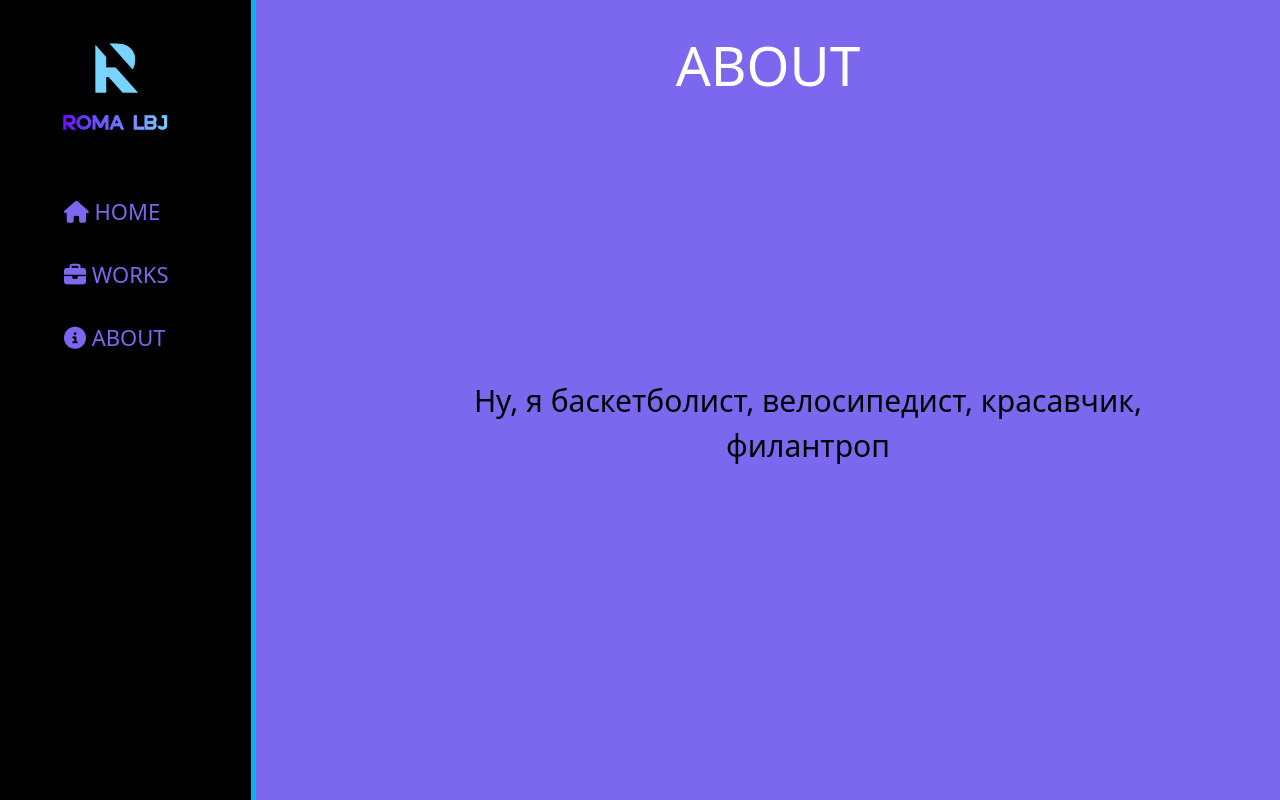
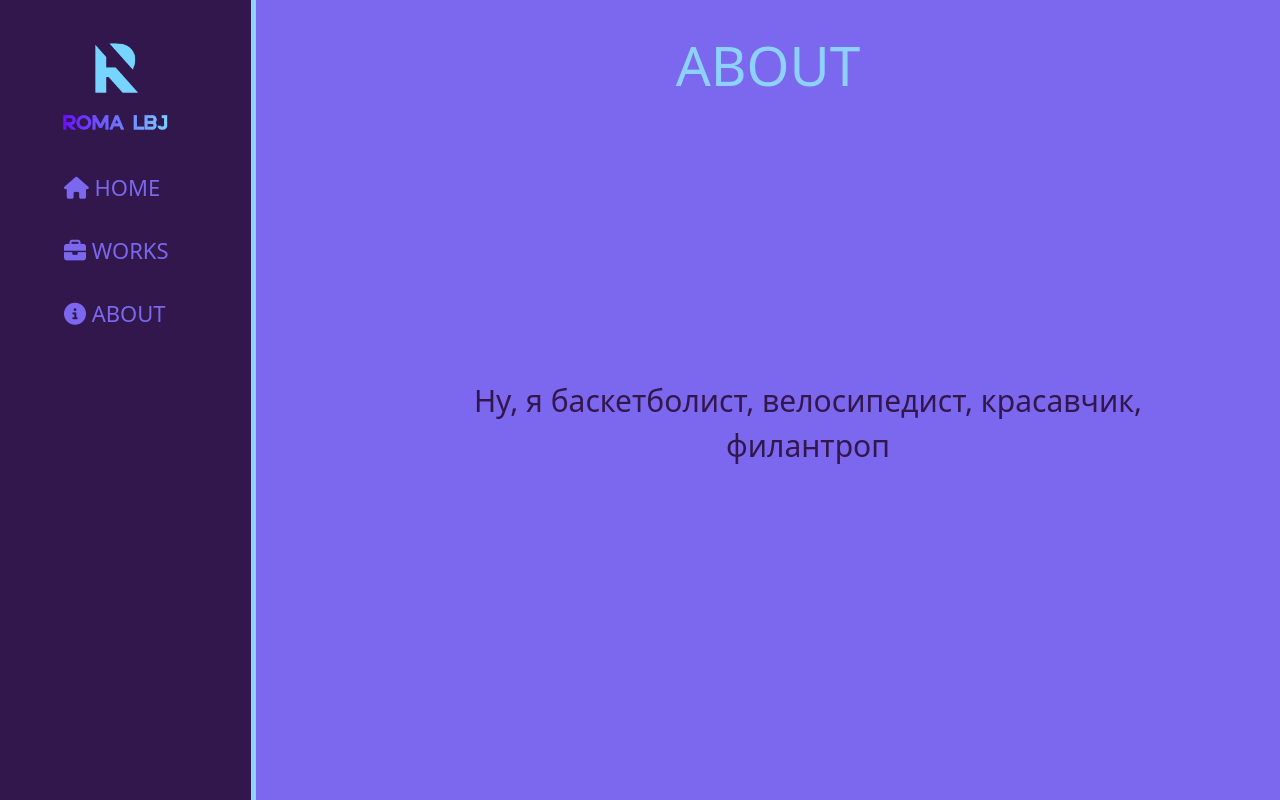
Before and after one commit to Romalbj/coolest_site, a Django app: template coolest_site/main/templates/main/about.html in a window 1280 px wide. Run offline with Django 5.2, Linux system fonts and the light colour scheme; the template is opened without the code that fills it, so the values that code supplies are empty.

Commit message:
color fixes

```diff
--- a/coolest_site/main/static/main/css/main.css
+++ b/coolest_site/main/static/main/css/main.css
@@ -6,12 +6,12 @@ body {
 
 aside {
     float: left;
-    background: black;
+    background: #32174d;
     width: 20%;
     padding: 2.5%;
     height: 100vh;
     color: black;
-    border-right: 5px solid #00b7eb;
+    border-right: 5px solid #8dd2ff;
 }
 
 aside img {
@@ -31,7 +31,7 @@ aside ul li {
 }
 
 aside ul li:hover, aside ul a:hover {
-    color: #00b7eb;
+    color: #8dd2ff;
     text-decoration: none;
     transform: scale(1.03)
 }
@@ -49,10 +49,11 @@ main .features p {
     font-size: 30px;
     padding-left: 42vh;
     padding-top: 6vh;
+    color: #32174d;
 }
 
 main .features h1 {
     font-size: 55px;
-    color: white;
+    color: #8dd2ff;
     padding: 32px 0;
 }
--- a/coolest_site/main/templates/main/layout.html
+++ b/coolest_site/main/templates/main/layout.html
@@ -14,7 +14,6 @@
 <body>
     <aside>
         <a href="{% url 'home' %}" style="text-decoration: none;"><img src="{% static 'main/img/logo.png' %}" alt="logo"></a>
-        <span class="logo">Roma_lbj</span>
         <ul>
             <a href="{% url 'home' %}" style="text-decoration: none;"><li><i class="fa-solid fa-house"></i> HOME</li></a>
             <a href="{% url 'works' %}" style="text-decoration: none;"><li><i class="fa-solid fa-briefcase"></i> WORKS</li></a>
```
